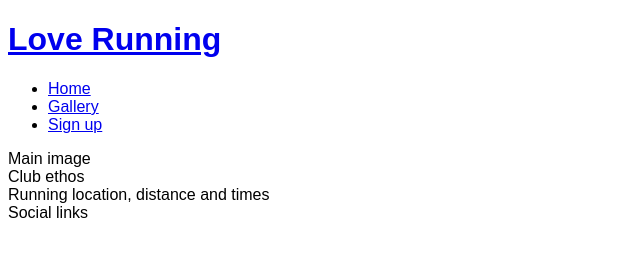
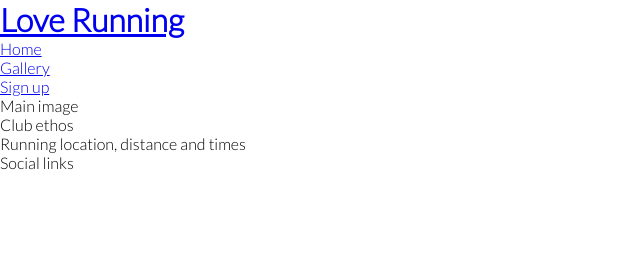
Before and after one commit to RHoganD/love-running, a plain HTML site: page index.html in a window 1280 px wide. Shown: the whole page, without its empty margins (0-640 px from the left). Drawn offline with Linux system fonts and the light colour scheme.

Commit message:
Add google font and remove default margins, paddding and border

```diff
--- a/assets/css/style.css
+++ b/assets/css/style.css
@@ -1,3 +1,12 @@
+@import url('https://fonts.googleapis.com/css2?family=Lato:wght@300&family=Oswald:wght@300&display=swap');
+
+* {
+margin: 0;
+padding: 0;
+border: none;
+}
+
 body {
-font-family: Arial;
+font-family: lato, sans-serif;
+font-weight: 300;
 }
```
